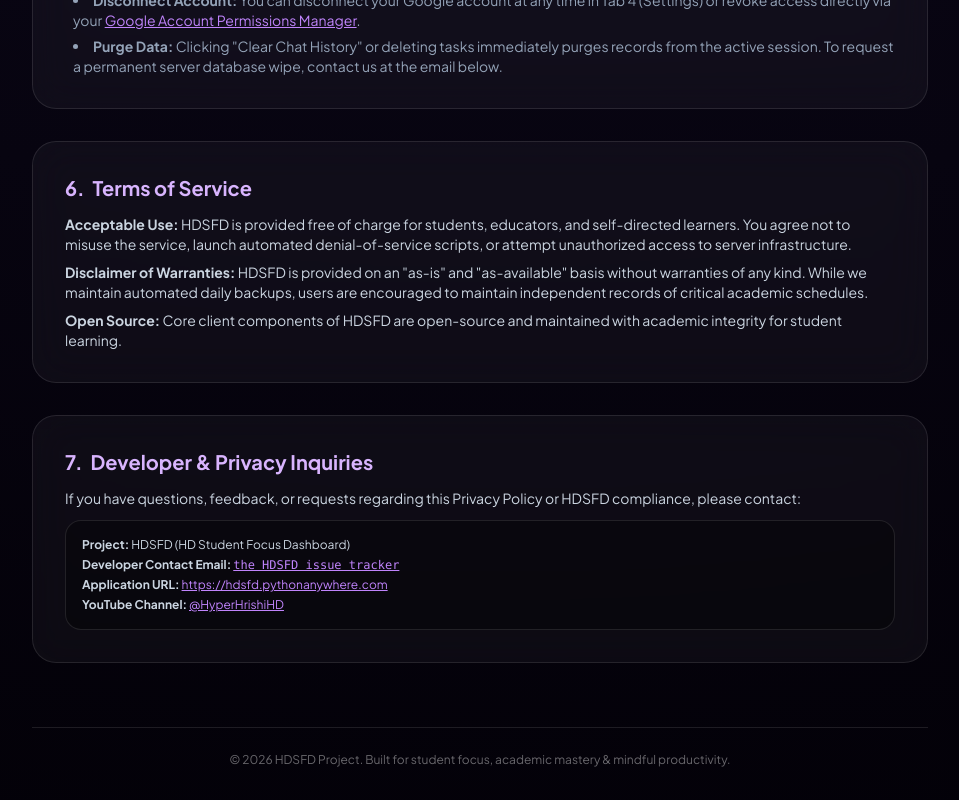
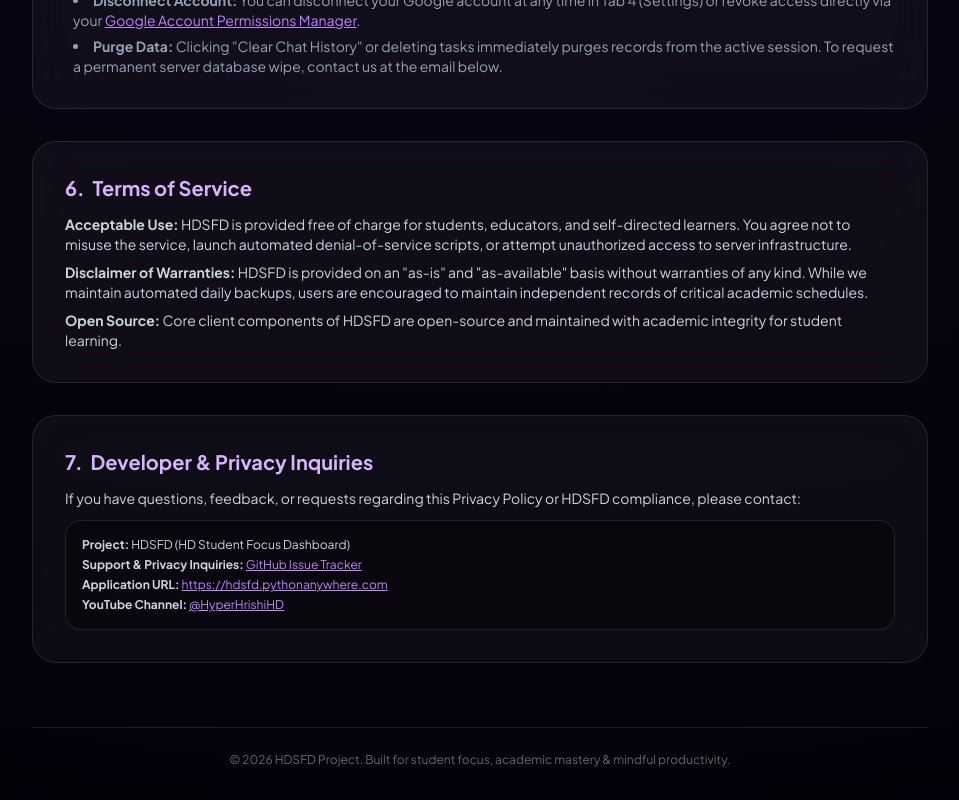
Before and after one commit to HyperHrishi-HD/HDSFD, a plain HTML site: page privacy.html in a window 1280 px wide. Shown: the part 1790-2590 px from the top of the page, without its empty margins (160-1119 px from the left). Drawn offline with nearby package versions, Linux system fonts and the light colour scheme.

Commit message:
Point privacy inquiries at the public issue tracker
The policy published a personal address; support now goes through the GitHub
issue tracker so the repository carries no personal contact.

Generated with Codebuff 🤖
Co-Authored-By: Codebuff <noreply@codebuff.com>

```diff
--- a/privacy.html
+++ b/privacy.html
@@ -157,7 +157,7 @@
       </p>
       <div class="bg-black/30 p-4 rounded-2xl border border-white/10 text-xs space-y-1 text-slate-300">
         <p><b>Project:</b> HDSFD (HD Student Focus Dashboard)</p>
-        <p><b>Developer Contact Email:</b> <a href="https://github.com/HyperHrishi-HD/HDSFD/issues" class="text-purple-400 underline font-mono">the HDSFD issue tracker</a></p>
+        <p><b>Support &amp; Privacy Inquiries:</b> <a href="https://github.com/HyperHrishi-HD/HDSFD/issues" target="_blank" rel="noopener" class="text-purple-400 underline">GitHub Issue Tracker</a></p>
         <p><b>Application URL:</b> <a href="https://hdsfd.pythonanywhere.com" class="text-purple-400 underline">https://hdsfd.pythonanywhere.com</a></p>
         <p><b>YouTube Channel:</b> <a href="https://www.youtube.com/@HyperHrishiHD" target="_blank" rel="noopener" class="text-purple-400 underline">@HyperHrishiHD</a></p>
       </div>
```
